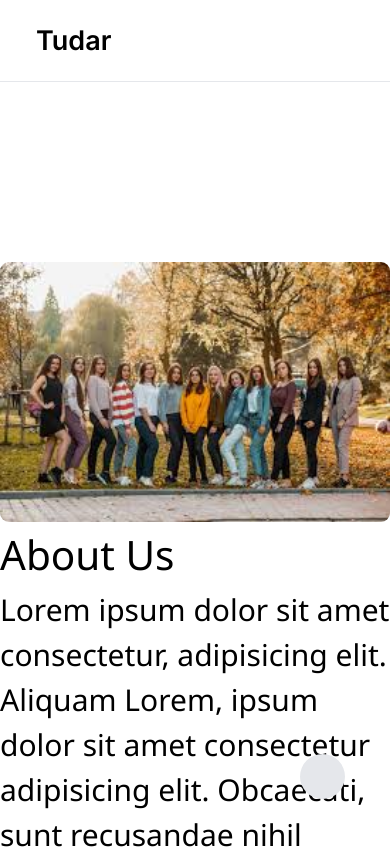
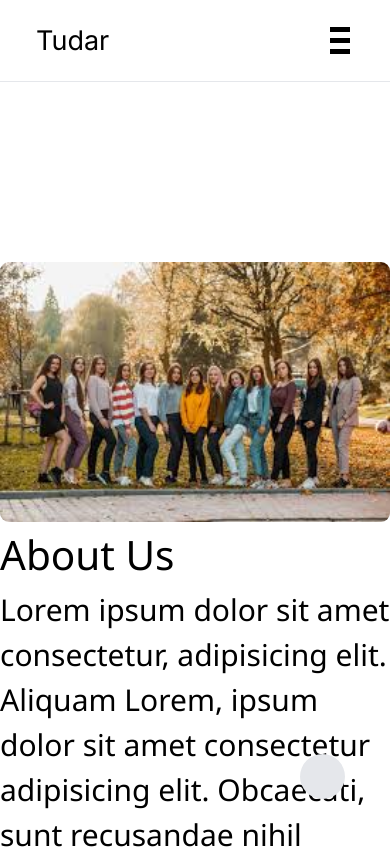
Before and after one commit to Tudar-Club-NMAMIT/website, a Next.js app: page /website in a window 390 px wide. Shown: the top 849 px of the page. Built offline with nearby package versions, Linux system fonts and the light colour scheme; a web font is replaced by a local one.

Commit message:
Navbar hamburger

```diff
--- a/app/website/components/Navbar.tsx
+++ b/app/website/components/Navbar.tsx
@@ -15,23 +15,27 @@ const NavLinks = [
 const Navbar = () => {
 
   return (
-    <nav className=" flexBetween py-5 px-8 border-b border-nav-border gap-4">
-      <div
-        className="flex w-full "
-      >
+    <nav className="py-5 px-8 border-b border-nav-border">
+      <div className="flex w-full">
         <a href="#" className="float-left ml-0">
-        <span className=" text-2xl font-semibold whitespace-nowrap ">Tudar</span>
+        <span className="text-2xl whitespace-nowrap ">Tudar</span>
         </a>
+
         {/* <p className="text-bold text-3xl m-4">Tudar</p> */}
         <div className="flex items-center justify-center w-screen ">
 
-        <ul className="lg:flex justify-center hidden min-w-screen text-sm gap-10 margin-auto">
+        <ul className="md:flex justify-center hidden min-w-screen text-sm gap-10 margin-auto navlist">
           {NavLinks.map((link) => (
             <Link className="font-extrabold alink" href={link.href} key={link.key}>
               {link.text}
             </Link>
           ))}
         </ul>
+        </div>
+        <div className="md:hidden flex  w-10 h float-right m-0 hamburger p-1">
+          <div className="bar-hamburger"></div>
+          <div className="bar-hamburger"></div>
+          <div className="bar-hamburger"></div>
         </div>
 
       </div>
--- a/app/website/components/navbar.css
+++ b/app/website/components/navbar.css
@@ -1,5 +1,7 @@
 @import url('https://fonts.googleapis.com/css2?family=Roboto&family=Tilt+Warp&display=swap');
-
+:root{
+    --flag: 0;
+}
 .alink{
     color: black;
     font-size: 1.06rem ;
@@ -9,33 +11,39 @@
     text-transform: uppercase;
     position: relative;
     transition-duration: 1s;
-
-
-
 }
 .alink:hover::before{
     width: 100%;
     /* animation-name: load;
     animation-duration: 0.5s;
     animation-direction: normal; */
-
+}
+.bar-hamburger{
+    width: 100%;
+    height: 5px;
+    background-color: black;
 
 }
 
+
+
+.hamburger{
+    flex-direction: column;
+    justify-content: space-between;
+
+}
 .alink::before{
     content: "";
-    height: 8px;
+    height: 5px;
     width: 0%;
     position: absolute;
     background-color: black;
-    bottom: -5px;
+    bottom: 0px;
     -webkit-transition: all 0.5s;
     -moz-transition: all 0.5s;
     -ms-transition: all 0.5s;
     -o-transition: all 0.5s;
     transition: all 0.5s;
-
-
 }
 @keyframes load {
     0%{width: 100%}
```
